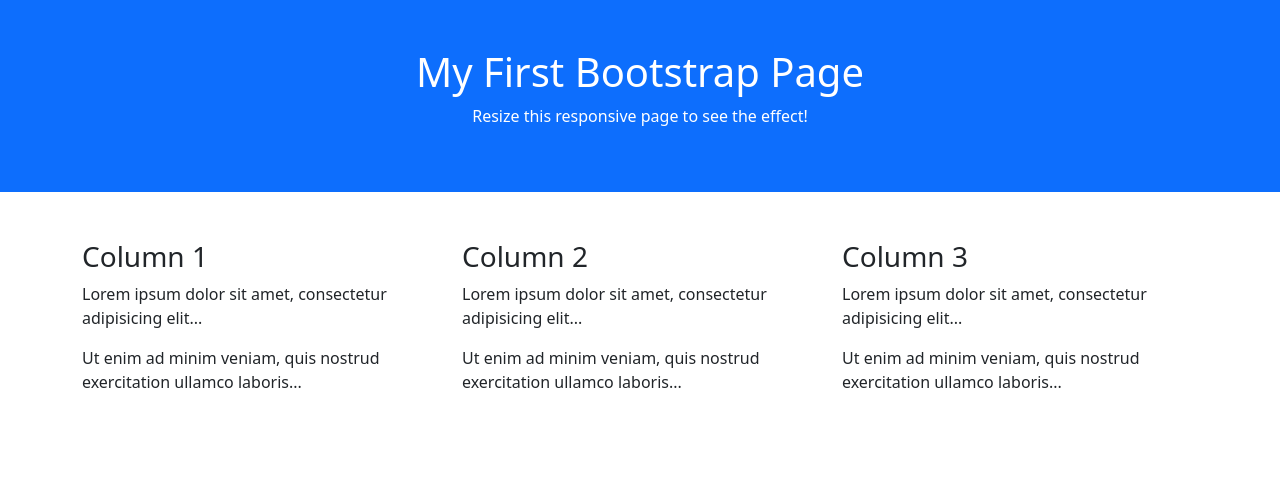
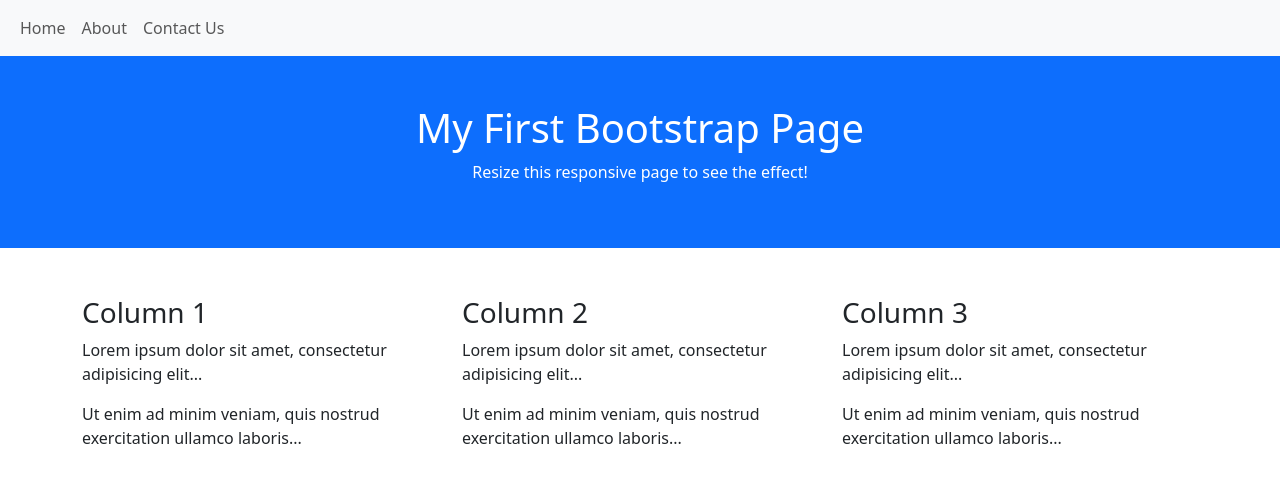
Before and after one commit to Gkilroy/gkilroy-demo-class-project, a plain HTML site: page index.html in a window 1280 px wide. Drawn offline with nearby package versions, Linux system fonts and the light colour scheme.

Commit message:
create about.html

```diff
--- a/index.html
+++ b/index.html
@@ -7,6 +7,26 @@
   <link href="https://cdn.jsdelivr.net/npm/bootstrap@5.3.3/dist/css/bootstrap.min.css" rel="stylesheet">
   <script src="https://cdn.jsdelivr.net/npm/bootstrap@5.3.3/dist/js/bootstrap.bundle.min.js"></script>
 </head>
+
+<!-- A grey horizontal navbar that becomes vertical on small screens -->
+<nav class="navbar navbar-expand-sm bg-light">
+
+    <div class="container-fluid">
+      <!-- Links -->
+      <ul class="navbar-nav">
+        <li class="nav-item">
+          <a class="nav-link" href="#">Home</a>
+        </li>
+        <li class="nav-item">
+          <a class="nav-link" href="#">About</a>
+        </li>
+        <li class="nav-item">
+          <a class="nav-link" href="#">Contact Us</a>
+        </li>
+      </ul>
+    </div>
+
+  </nav>
 <body>
 
 <div class="container-fluid p-5 bg-primary text-white text-center">
```
Also changed, not shown: demowebsite1/about.html (added), demowebsite1/contactus.html (added).
